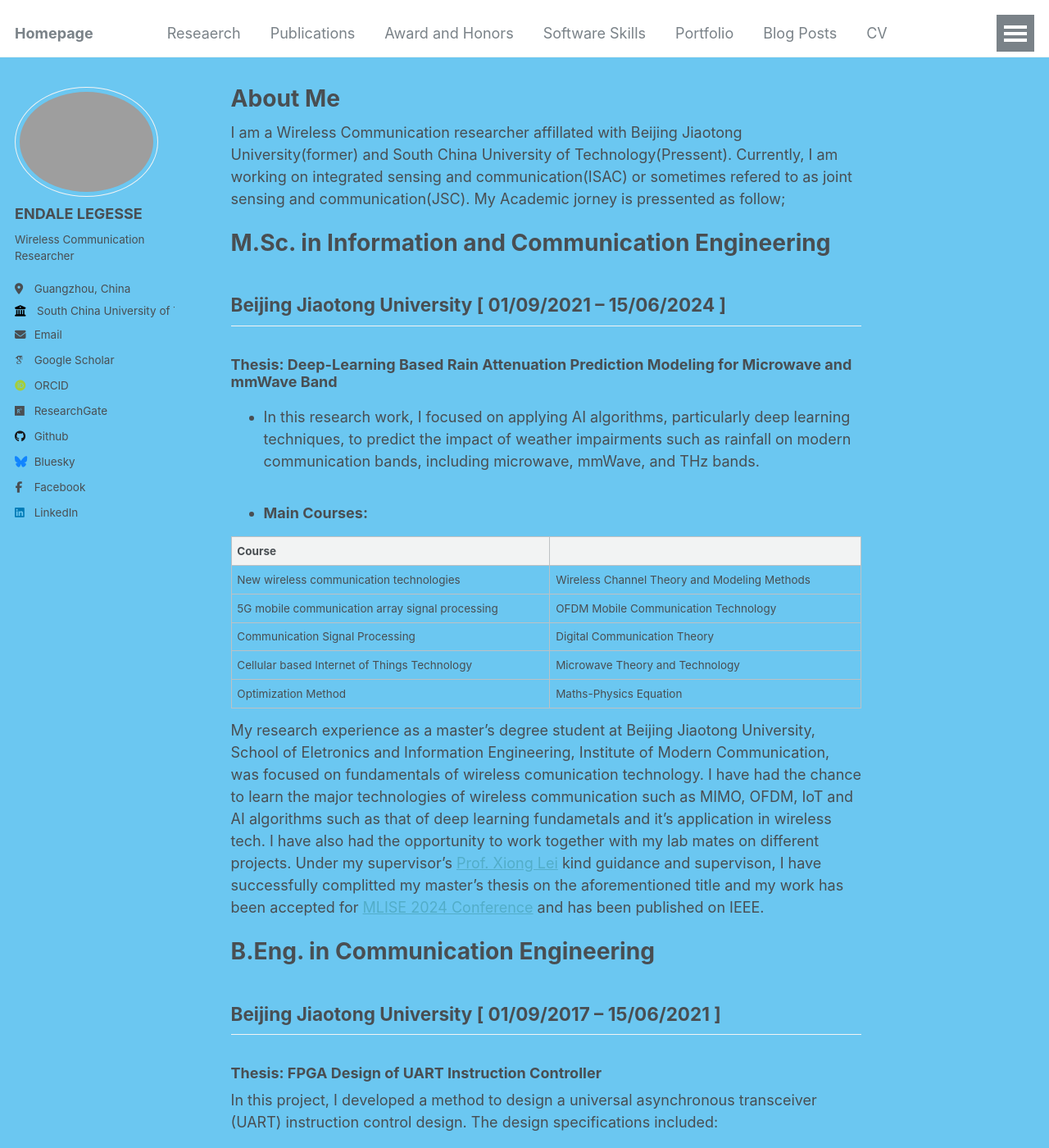
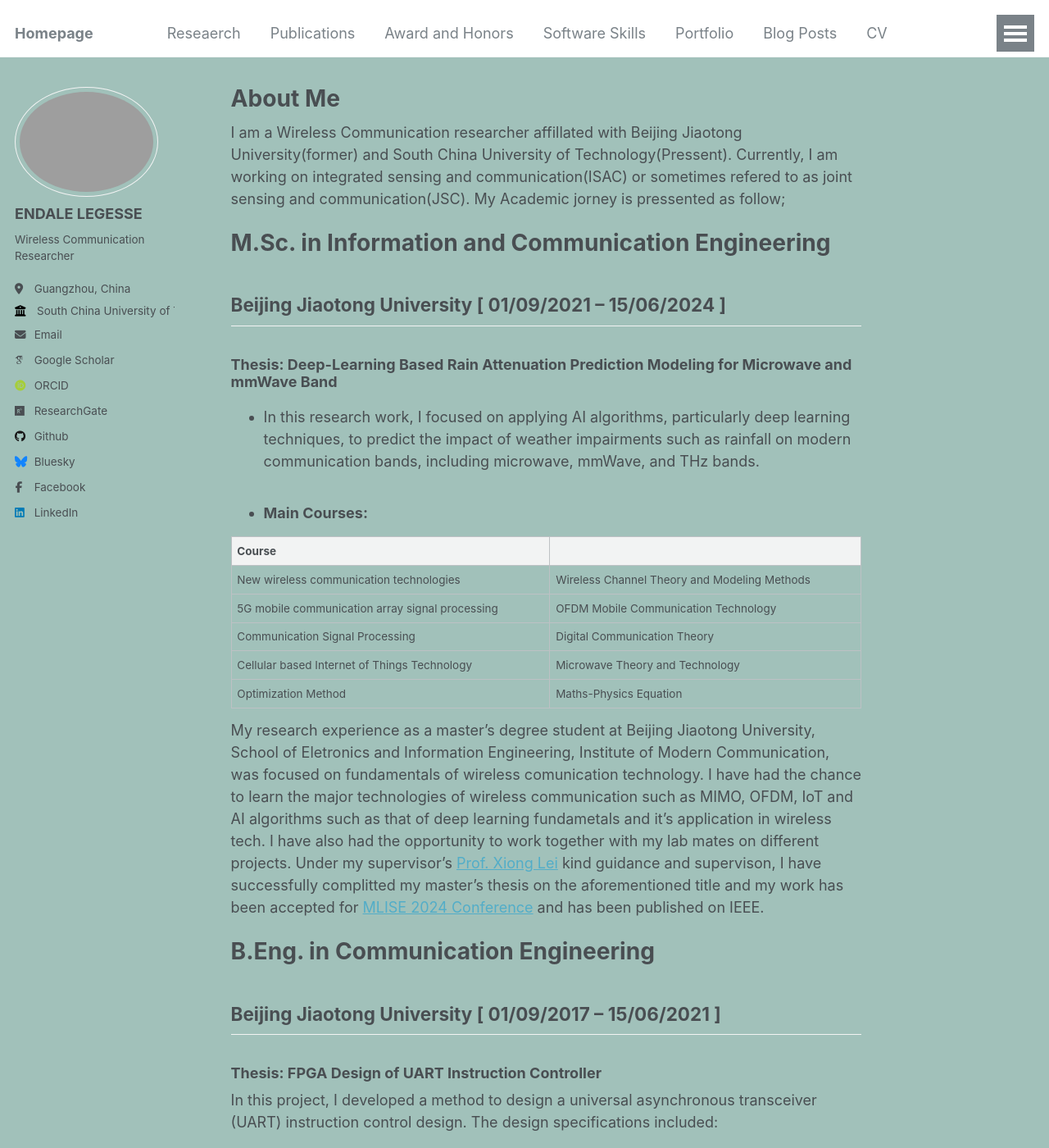
Before and after one commit to endalelegesse/endalelegesse.github.io, a Jekyll site: the page built from _pages/about.md, in a window 1280 px wide and 1400 px high. Shown: the whole window at 82% size. Built offline with Jekyll 4.4.1, drawn with Linux system fonts in a browser that asks for light colours; some web fonts are replaced.

Commit message:
changes made

```diff
--- a/assets/css/academicons.css
+++ b/assets/css/academicons.css
@@ -570,5 +570,5 @@ border-radius: .1em;
   color: #fff;
 }
 body {
-  background-color: #6bc7f1;
+  background-color: #a1c1ba;
 }
```
